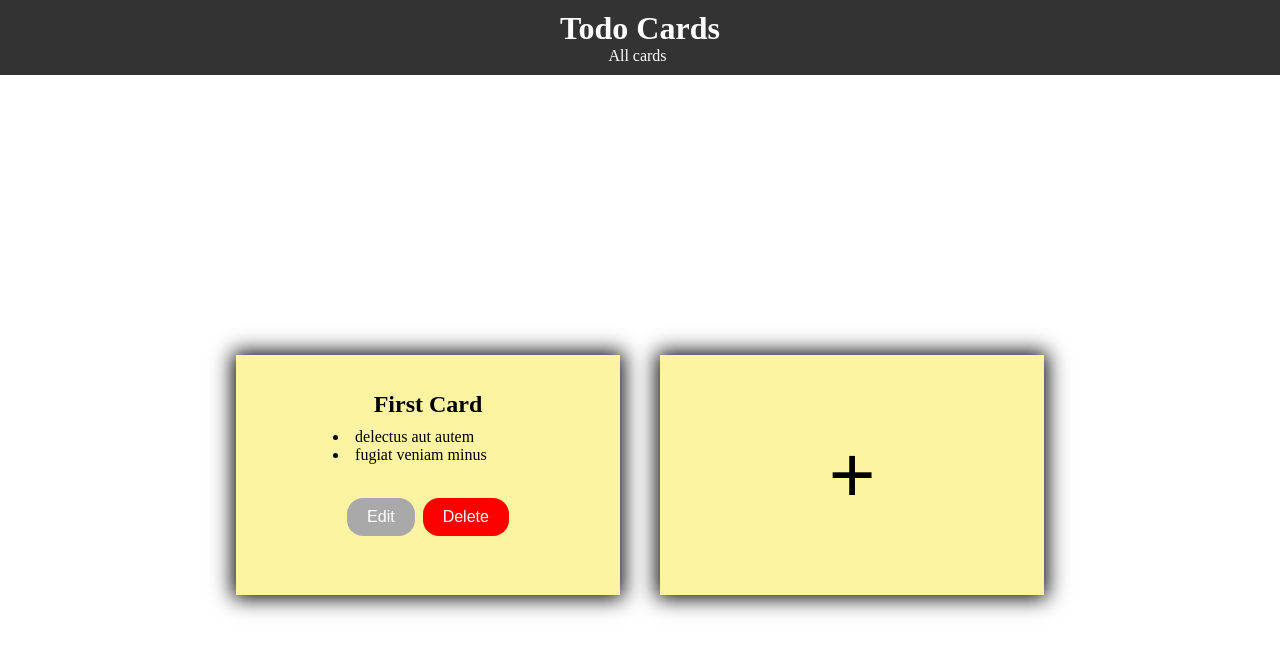
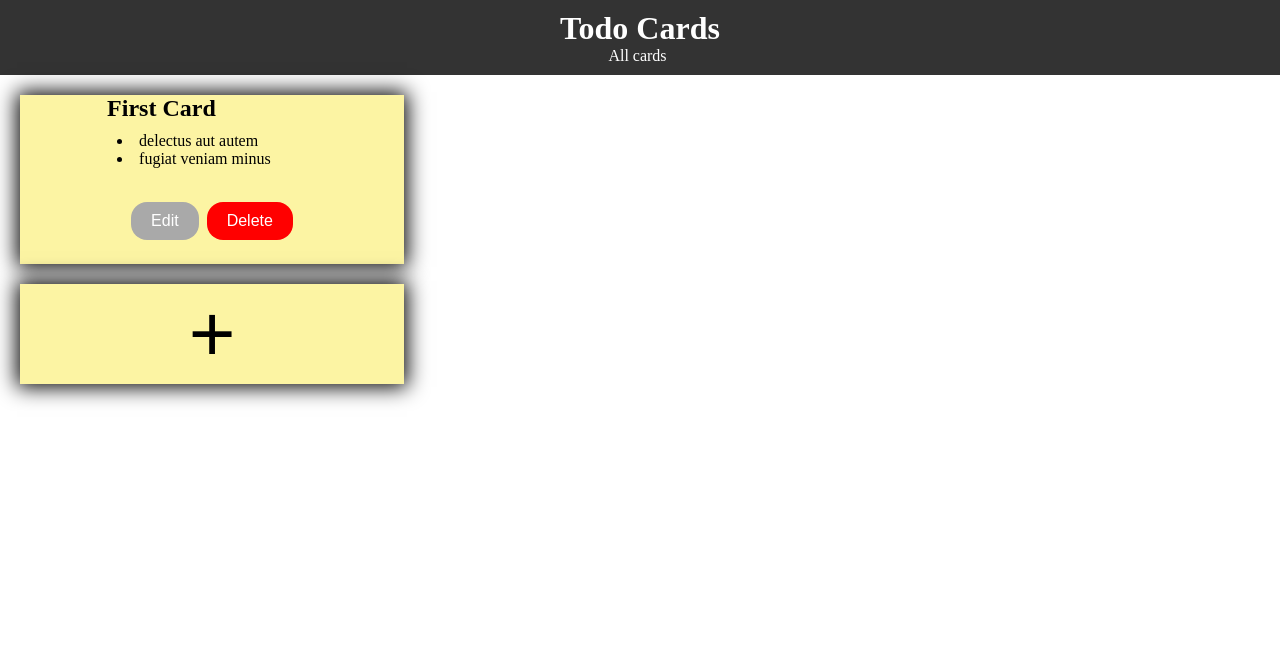
Before and after one commit to OlgaAleshina/todo-app-vue, a Vue app: page /#/ in a window 1280 px wide. Shown: the top 654 px of the page. Built offline with nearby package versions, Linux system fonts and the light colour scheme.

Commit message:
refactor modal to show and close, add delete card function, add edit card route

```diff
--- a/src/App.vue
+++ b/src/App.vue
@@ -39,14 +39,15 @@ export default {
     };
   },
   methods: {
+    addCard(newCard) {
+      this.cards = [...this.cards, newCard];
+    },
     deleteCard(id) {
       this.cards = this.cards.filter(card => card.id !== id);
       console.log("delete card is emited");
-      localStorage.setItem("cards", JSON.stringify(this.cards));
+      console.log(id);
     },
-    addCard(newCard) {
-      this.cards = [...this.cards, newCard];
-    },
+
     editCard() {
       console.log("I edited smth");
     }
@@ -99,7 +100,6 @@ export default {
   flex-direction: column;
   background-color: #fcf4a3;
   width: 30%;
-
   box-shadow: 0 0 20px 3px;
 }
 .button {
--- a/src/components/CardGrid.vue
+++ b/src/components/CardGrid.vue
@@ -1,16 +1,11 @@
 <template>
-  <div class="app">
+  <div>
     <div class="note" v-bind:key="card.id" v-for="card in cards">
       <CardItem
         v-bind:card="card"
         v-on:delete-card="$emit('delete-card', card.id)"
-        v-on:edit-card="$emit('edit-card')"
+        v-on:edit-card="$emit('edit-card', card.id)"
       />
-    </div>
-    <div class="note">
-      <router-link to="/todo-card">
-        <button class="button" type="transparent">+</button>
-      </router-link>
     </div>
   </div>
 </template>
@@ -25,10 +20,4 @@ export default {
 </script>
 
 <style scoped>
-.note {
-  height: 30%;
-}
-.button {
-  font-size: 5rem;
-}
 </style>
--- a/src/components/CardItem.vue
+++ b/src/components/CardItem.vue
@@ -1,13 +1,17 @@
 <template>
   <div>
     <h2>{{card.title}}</h2>
+    <!-- shows only two items of card.todos array-->
     <div v-bind:key="card.id" class="todo-list">
       <li>{{card.todos[0].text}}</li>
       <li>{{card.todos[1].text}}</li>
     </div>
     <div class="button-row">
-      <button @click="$emit('edit-card', card.id)" class="button">Edit</button>
-      <button @click="$emit('delete-card', card.id)" class="button" type="danger">Delete</button>
+      <!-- route to edit card selected-->
+      <router-link to="/edit-card">
+        <button v-on:click="$emit('edit-card', card.id)" class="button">Edit</button>
+      </router-link>
+      <button v-on:click="$emit('delete-card', card.id)" class="button" type="danger">Delete</button>
     </div>
   </div>
 </template>
--- a/src/components/ConfirmModal.vue
+++ b/src/components/ConfirmModal.vue
@@ -3,8 +3,8 @@
   <div class="modal">
     <div class="container">
       <p>Are you sure?</p>
-      <button class="button" v-on:close="$emit('close')">No</button>
-      <button class="button" v-on:confirm="$emit('confirm')">Yes</button>
+      <button class="button" v-on:click="$emit('close')">No</button>
+      <button class="button" v-on:click="$emit('confirm')">Yes</button>
     </div>
   </div>
 </template>
--- a/src/components/TodoItem.vue
+++ b/src/components/TodoItem.vue
@@ -1,13 +1,16 @@
 <template>
   <div v-bind:class="{'is-complete':todo.completed}">
     <ul class="todo-item">
+      <!--checkbox, adds line-through property to text when checked-->
       <input type="checkbox" v-on:change="markComplete" />
       <span v-show="!showEditTodo">{{todo.text}}</span>
+      <!--shows input when edit button is clicked-->
       <input type="text" v-model="todo.text" v-if="showEditTodo" name="title" />
       <button v-on:click="showEditTodo=true" class="button">
         edit
         <i class="fas fa-pencil-alt"></i>
       </button>
+      <!--shows confirmation modal when delete clicked -->
       <button
         v-if="!showDeleteModal"
         v-on:click="showDeleteModal=true"
@@ -16,7 +19,7 @@
       >x</button>
     </ul>
     <ConfirmModal
-      v-if="showDeleteModal"
+      v-show="showDeleteModal"
       v-on:close="showDeleteModal=false"
       v-on:confirm="$emit('delete-todo', todo.id)"
     />
--- a/src/router.js
+++ b/src/router.js
@@ -17,6 +17,14 @@ export default new Router({
             // this generates a separate chunk (about.[hash].js) for this route
             // which is lazy-loaded when the route is visited.
             component: () => import(/* webpackChunkName: "about" */ './views/TodoView.vue')
+        },
+        {
+            path: '/edit-card',
+            name: 'edit-card',
+            // route level code-splitting
+            // this generates a separate chunk (about.[hash].js) for this route
+            // which is lazy-loaded when the route is visited.
+            component: () => import(/* webpackChunkName: "about" */ './views/EditCardView.vue')
         }
     ]
 })
--- a/src/views/CardView.vue
+++ b/src/views/CardView.vue
@@ -1,10 +1,19 @@
 <template>
   <div>
-    <Cards
-      v-bind:cards="cards"
-      v-on:delete-card="$emit('delete-card', card.id)"
-      v-on:edit-card="$emit('edit-card')"
-    />
+    <!--problem with passing params here. cards.id return undefined-->
+
+    <div v-bind:key="card.id" v-for="card in cards">
+      <Cards
+        v-bind:cards="cards"
+        v-on:delete-card="$emit('delete-card', card.id)"
+        v-on:edit-card="$emit('edit-card')"
+      />
+    </div>
+    <div class="note">
+      <router-link to="/todo-card">
+        <button class="button" type="transparent">+</button>
+      </router-link>
+    </div>
   </div>
 </template>
 
@@ -20,5 +29,12 @@ export default {
 };
 </script>
 
-<style>
+<style scoped>
+.button {
+  font-size: 5rem;
+}
+
+.note {
+  height: 30%;
+}
 </style>
--- /dev/null
+++ b/src/views/EditCardView.vue
@@ -0,0 +1,15 @@
+<template>
+  <div>
+    <TodoForm />
+    <TodoList />
+  </div>
+</template>
+
+<script>
+import TodoForm from "../components/TodoForm";
+import TodoList from "../components/TodoList";
+export default {
+  name: "EditCard",
+  components: { TodoForm, TodoList }
+};
+</script>
--- a/src/views/TodoView.vue
+++ b/src/views/TodoView.vue
@@ -9,7 +9,17 @@
         <button class="button" type="success" v-on:click="addCard">save</button>
         <button class="button">cancel</button>
         <button class="button">repeat</button>
-        <button class="button" type="danger" v-on:click="clearCard">delete</button>
+        <button
+          class="button"
+          type="danger"
+          v-if="!showClearModal"
+          v-on:click="showClearModal=true"
+        >clear</button>
+        <ConfirmModal
+          v-show="showClearModal"
+          v-on:close="showClearModal=false"
+          v-on:confirm="clearCard"
+        />
       </div>
     </div>
   </div>
@@ -18,20 +28,22 @@
 <script>
 import TodoForm from "../components/TodoForm";
 import TodoList from "../components/TodoList";
+import ConfirmModal from "../components/ConfirmModal";
 import { v4 as uuidv4 } from "uuid";
 
 export default {
   name: "card",
   components: {
     TodoForm,
-    TodoList
+    TodoList,
+    ConfirmModal
   },
   data() {
     return {
       id: "",
       title: "",
       todos: [],
-      showModal: false
+      showClearModal: false
     };
   },
 
@@ -60,6 +72,7 @@ export default {
       this.id = "";
       this.title = "";
       this.todos = [];
+      this.showClearModal = false;
     },
     addCard() {
       let newCard = {
@@ -68,7 +81,7 @@ export default {
         todos: this.todos
       };
       this.$emit("add-card", newCard);
-      this.tilte = "";
+      this.title = "";
       this.todos = [];
     }
   }
```
